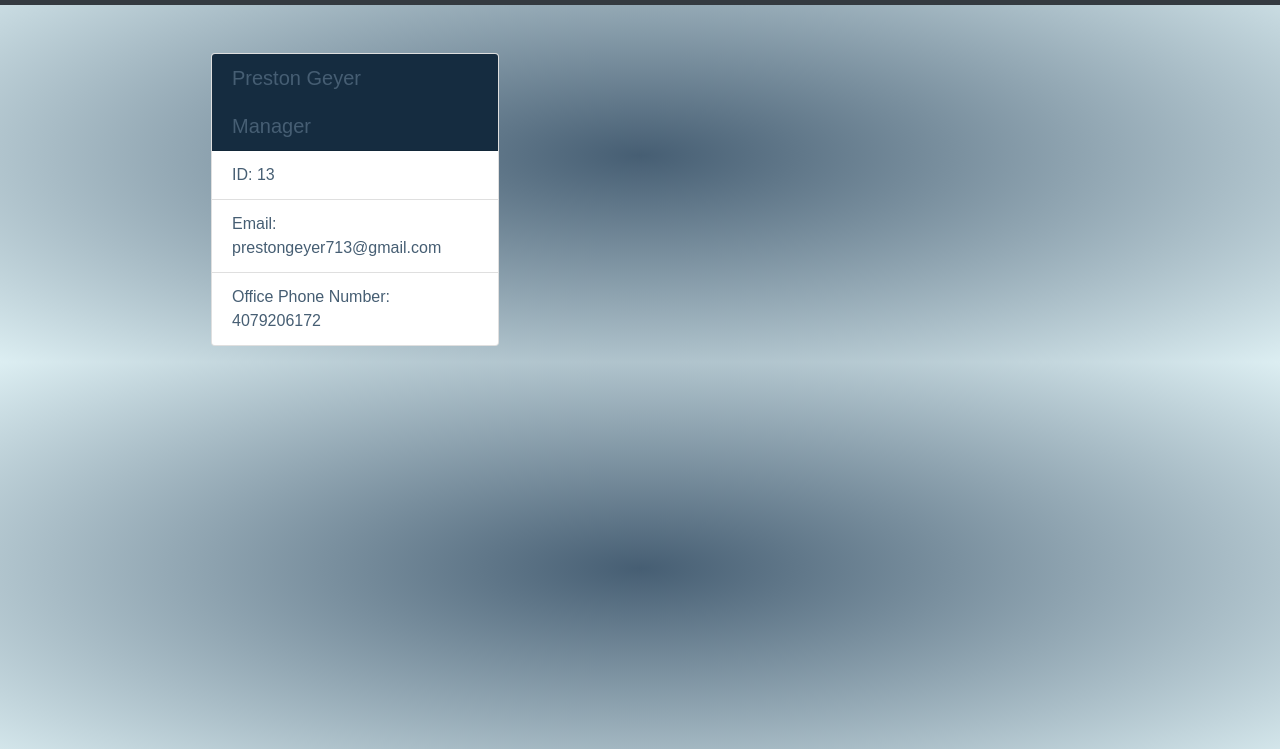
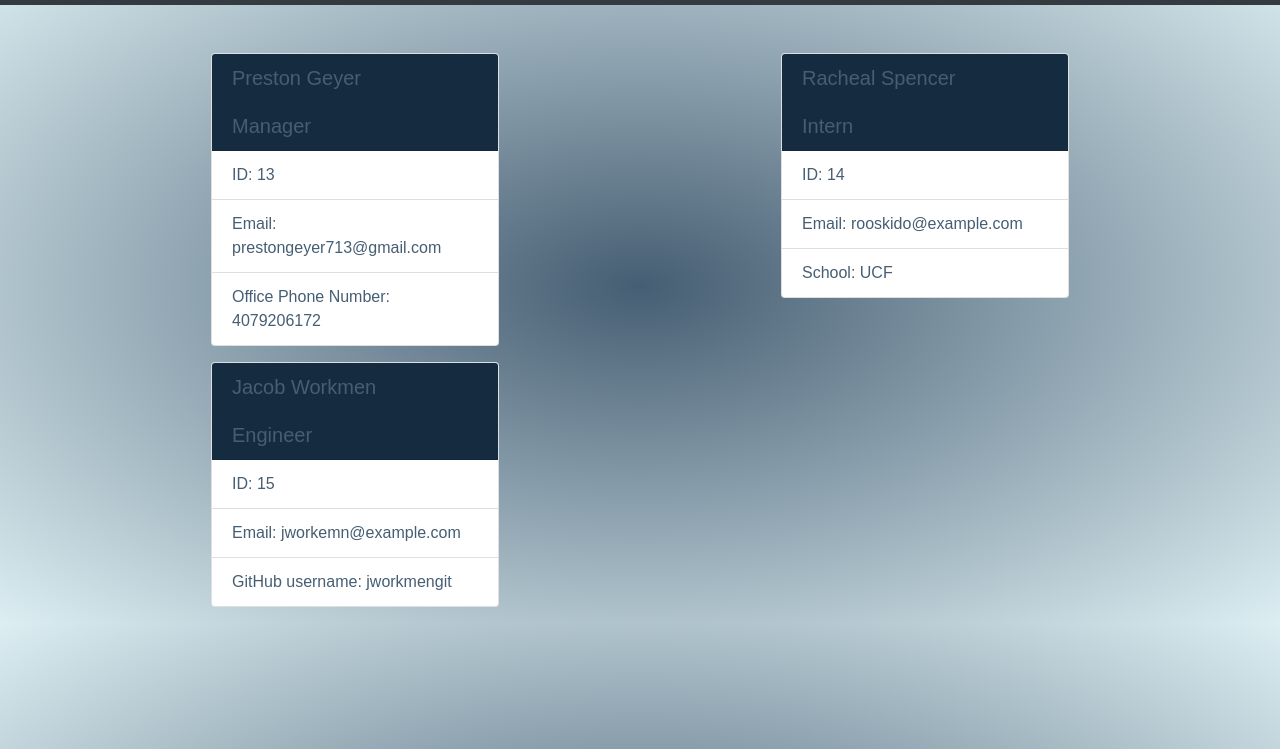
Before and after one commit to Prestongeyer713/oop-team-generator, a website: page output/team.html in a window 1280 px wide. Shown: the part 51-800 px from the top of the page. Drawn offline with nearby package versions, Linux system fonts and the light colour scheme.

Commit message:
Update team.html

```diff
--- a/output/team.html
+++ b/output/team.html
@@ -22,6 +22,24 @@
                 <li class="list-group-item">Office Phone Number: 4079206172</li>
             </ul>
             </div>
+        </div><div class="col-6">
+            <div class="card mx-auto mb-3" style="width: 18rem">
+            <h5 class="card-header">Racheal Spencer<br /><br />Intern</h5>
+            <ul class="list-group list-group-flush">
+                <li class="list-group-item">ID: 14</li>
+                <li class="list-group-item">Email: rooskido@example.com</li>
+                <li class="list-group-item">School: UCF</li>
+            </ul>
+            </div>
+        </div><div class="col-6">
+            <div class="card mx-auto mb-3" style="width: 18rem">
+            <h5 class="card-header">Jacob Workmen<br /><br />Engineer</h5>
+            <ul class="list-group list-group-flush">
+                <li class="list-group-item">ID: 15</li>
+                <li class="list-group-item">Email: jworkemn@example.com</li>
+                <li class="list-group-item">GitHub username: jworkmengit</li>
+            </ul>
+            </div>
         </div> </div>
     </div>
 
```
